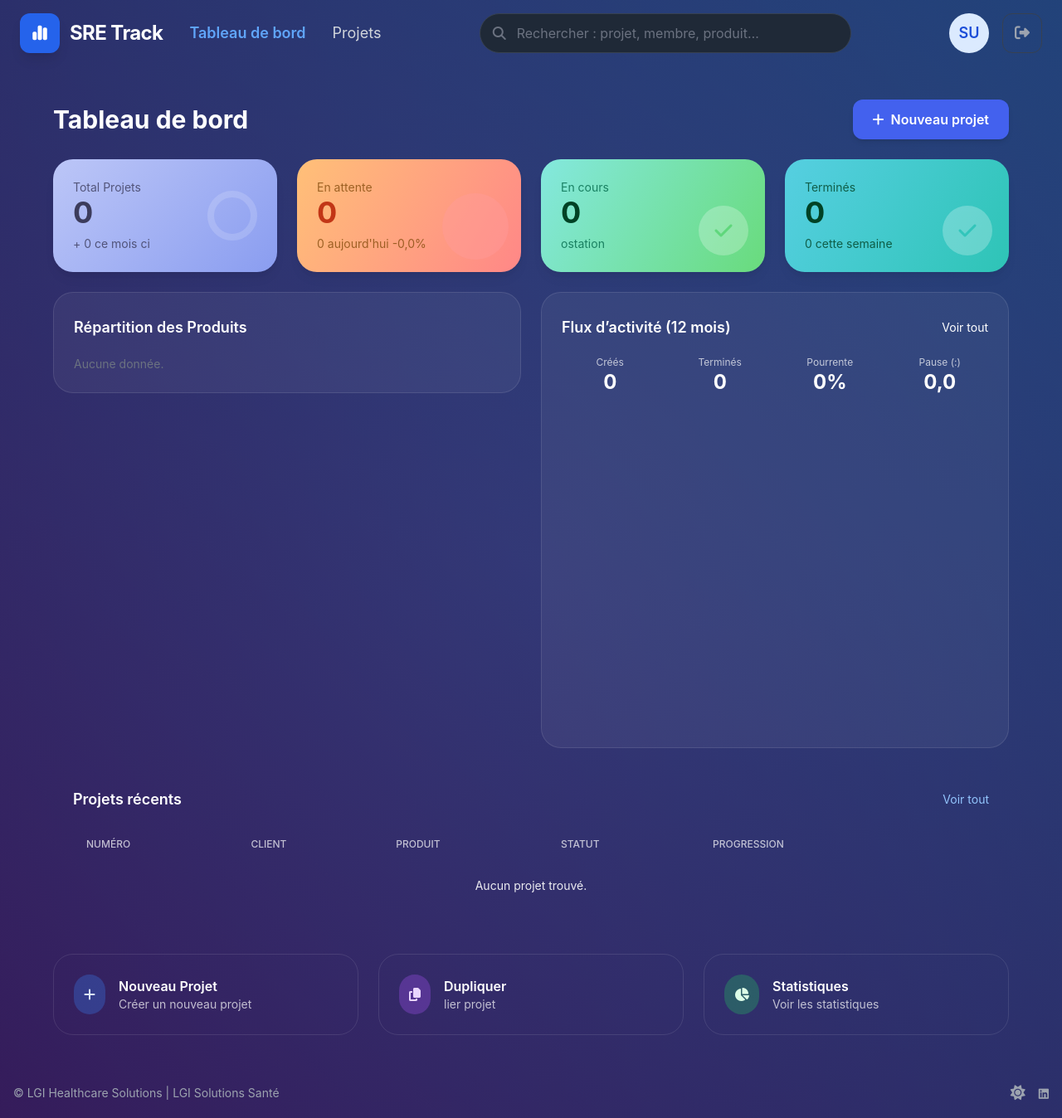
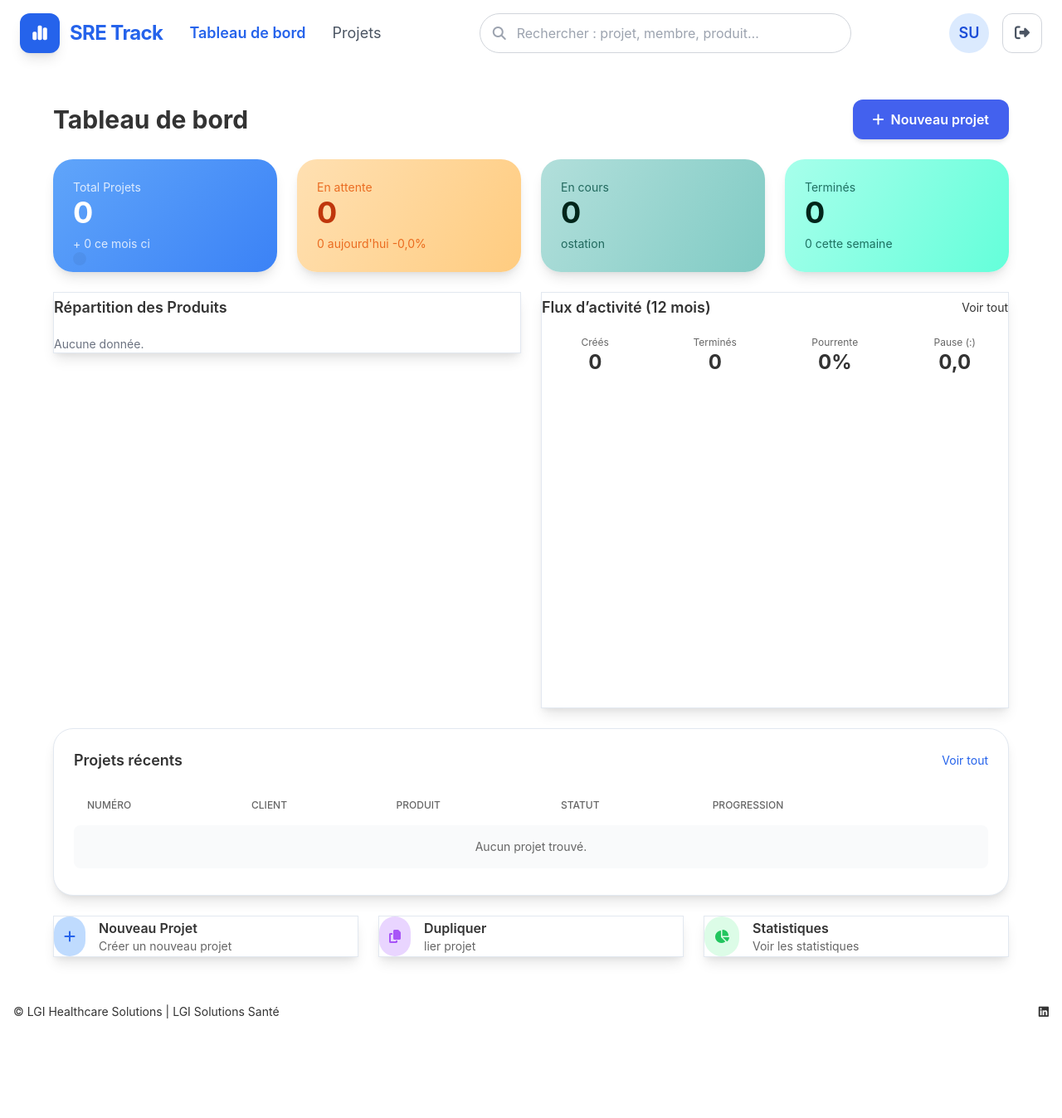
Before and after one commit to teamsre344-ai/Suivi-des-Travaux-Assistant-multi-tapes, a Django app: page / in a window 1280 px wide. Shown: the whole page at 83% size. After the commit the page ends 1228 px from the top, so only its background shows below. Run offline with Django 4.2, Linux system fonts and the light colour scheme; the visitor is signed in with stand-in values (Sample User, id 1); data comes from the database, SQL or seed files in the repository; data that the repository does not hold is empty; a map, chart or similar area stays blank; some libraries are stand-ins or nearby versions.

Commit message:
feat: Remove dark mode and set light mode as default theme
- Removed dark mode toggle button from footer
- Updated body class to use light-mode by default
- Replaced dark radial gradient background with light theme
- Updated all card backgrounds to white with proper shadows
- Changed text colors from white to dark for better contrast
- Updated header navigation colors (blue-600 for brand, gray-600 for links)
- Modified search bar styling for light theme
- Updated KPI cards with light mode color palette
- Fixed table, form, and input styling for light backgrounds
- Changed product items and badges to light theme colors

All UI elements now use the professional light mode design with blue accents.

🤖 Generated with [Claude Code](https://claude.com/claude-code)

Co-Authored-By: Claude <noreply@anthropic.com>

```diff
--- a/crm_app/static/css/dashboard.css
+++ b/crm_app/static/css/dashboard.css
@@ -18,38 +18,26 @@
 
 /* Custom styles for the new dashboard design */
 
-.radial-background {
-  background: radial-gradient(circle at 50% 50%, #1d283c, #111827);
-  color: #f9fafb; /* A light text color for contrast */
+body {
+  background: #f0f2f5; /* Light grey background */
+  color: #333; /* Darker text for contrast */
   position: relative;
 }
 
-.radial-background::before {
+body::before {
   content: '';
   position: absolute;
   top: 0;
   left: 0;
   width: 100%;
   height: 100%;
-  background: linear-gradient(45deg, rgba(107, 33, 168, 0.4), rgba(59, 130, 246, 0.4));
-  animation: gradient-animation 15s ease infinite;
+  background: linear-gradient(45deg, rgba(255, 255, 255, 0.8), rgba(200, 200, 200, 0.8));
+  animation: none; /* Disable gradient animation for light mode */
   z-index: -1;
 }
 
-@keyframes gradient-animation {
-  0% {
-    background-position: 0% 50%;
-  }
-  50% {
-    background-position: 100% 50%;
-  }
-  100% {
-    background-position: 0% 50%;
-  }
-}
-
 .tw-container {
-  background-color: transparent !important;
+  background-color: #ffffff !important;
 }
 
 body {
@@ -59,10 +47,10 @@ body {
 .kpi-card {
   border-radius: 1.5rem;
   padding: 1.5rem;
-  color: white;
+  color: #333;
   position: relative;
   overflow: hidden;
-  box-shadow: 0 10px 15px -3px rgba(0, 0, 0, 0.05), 0 4px 6px -2px rgba(0, 0, 0, 0.05);
+  box-shadow: 0 10px 15px -3px rgba(0, 0, 0, 0.1), 0 4px 6px -2px rgba(0, 0, 0, 0.05);
   transition: transform 0.2s ease, box-shadow 0.2s ease;
 }
 
@@ -80,122 +68,93 @@ body {
 }
 
 .kpi-card--total {
-  background-image: linear-gradient(135deg, #BCC6F7 0%, #8A9DF0 100%);
-  color: #3C3C5C;
+  background-image: linear-gradient(135deg, #60a5fa 0%, #3b82f6 100%); /* Blue gradient */
+  color: #ffffff; /* White text */
 }
 
 .kpi-card--total::after {
-    content: '';
-    position: absolute;
-    width: 60px;
-    height: 60px;
-    top: 50%;
-    right: 1.5rem;
-    transform: translateY(-50%);
-    border-radius: 50%;
-    border: 8px solid rgba(255, 255, 255, 0.3);
-    background-color: transparent;
+    border: 8px solid rgba(0, 0, 0, 0.1);
+}
+
+.kpi-card--pending {
+  background-image: linear-gradient(120deg, #ffe0b2 0%, #ffcc80 100%);
+  color: #e65100;
+}
+
+.kpi-card--pending .font-bold {
+  color: #bf360c;
+}
+
+.kpi-card--pending::after {
+    background: #ffecb3;
+    opacity: 0.6;
+}
+
+.kpi-card--in-progress {
+  background-image: linear-gradient(120deg, #b2dfdb 0%, #80cbc4 100%);
+  color: #004d40;
+}
+
+.kpi-card--in-progress .font-bold {
+  color: #00251a;
+}
+
+.kpi-card--in-progress::after {
+    background: rgba(0,0,0,0.1);
+    color: #00897b;
+}
+
+.kpi-card--completed {
+  background-image: linear-gradient(120deg, #a7ffeb 0%, #64ffda 100%);
+  color: #004d40;
+}
+
+.kpi-card--completed .font-bold {
+  color: #00251a;
+}
+
+.kpi-card--completed::after {
+    background: rgba(0,0,0,0.1);
+    color: #00bfa5;
 }
 
 
-.kpi-card--pending {
-  background-image: linear-gradient(120deg, #ffc078 0%, #ff8787 100%);
-  color: #854d0e;
+.product-distribution-card,
+.activity-card,
+.table-container,
+.quick-action-card,
+.card {
+  background-color: #ffffff;
+  box-shadow: 0 10px 15px -3px rgba(0, 0, 0, 0.1), 0 4px 6px -2px rgba(0, 0, 0, 0.05);
+  border: 1px solid #e2e8f0;
+  color: #333;
 }
 
-.kpi-card--pending .font-bold {
-  color: #c23616;
+.activity-card h3,
+.activity-card a,
+.table-container h3,
+.table-container a,
+.quick-action-card h4,
+.card__title,
+h1 {
+    color: #333 !important;
 }
 
-.kpi-card--pending::after {
-    width: 80px;
-    height: 80px;
-    right: 15px;
-    bottom: 15px;
-    background: #ff9b9b;
-    opacity: 0.4;
-}
-
-
-.kpi-card--in-progress {
-  background-image: linear-gradient(120deg, #84E8DE 0%, #69db7c 100%);
-  color: #00684A;
-}
-
-.kpi-card--in-progress .font-bold {
-  color: #004225;
-}
-
-.kpi-card--in-progress::after {
-    width: 60px;
-    height: 60px;
-    right: 20px;
-    bottom: 20px;
-    background: rgba(255,255,255,0.5);
-    display: flex;
-    align-items: center;
-    justify-content: center;
-    content: '\f00c'; /* Font Awesome check icon */
-    font-family: 'Font Awesome 6 Free';
-    font-weight: 900;
-    font-size: 24px;
-    color: #51cf66;
-}
-
-.kpi-card--completed {
-  background-image: linear-gradient(120deg, #56cfe1 0%, #2ec4b6 100%);
-  color: #004225;
-}
-
-.kpi-card--completed .font-bold {
-  color: #004225;
-}
-
-.kpi-card--completed::after {
-    width: 60px;
-    height: 60px;
-    right: 20px;
-    bottom: 20px;
-    background: rgba(255,255,255,0.5);
-    display: flex;
-    align-items: center;
-    justify-content: center;
-    content: '\f00c'; /* Font Awesome check icon */
-    font-family: 'Font Awesome 6 Free';
-    font-weight: 900;
-    font-size: 24px;
-    color: #2ec4b6;
-}
-
-
-.product-distribution-card {
-  background-color: transparent;
-  border-radius: 1.5rem;
-  padding: 1.5rem;
-  box-shadow: none;
-}
-
-.activity-card {
-    background-color: transparent;
-    box-shadow: none;
-    color: white;
-    padding: 1.5rem; /* Added consistent padding */
-}
-
-.activity-card h3, .activity-card a {
-    color: white;
-}
-
-.activity-card .text-gray-500 {
-    color: rgba(255, 255, 255, 0.7);
+.activity-card .text-gray-500,
+.quick-action-card p,
+.table-container th,
+.table-container tbody tr td,
+footer .text-gray-500 {
+    color: #666 !important;
 }
 
 .activity-card .text-gray-800 {
-    color: white;
+    color: #333 !important;
 }
 
-#worktypeDonutLegend .text-gray-600, #worktypeDonutLegend .text-gray-800 {
-    color: white;
+#worktypeDonutLegend .text-gray-600,
+#worktypeDonutLegend .text-gray-800 {
+    color: #333 !important;
 }
 
 .card-title-container {
@@ -220,30 +179,12 @@ body {
   /* This container is now just for structure */
 }
 
-.quick-action-card {
-  background-color: transparent;
-  border: 1px solid rgba(255, 255, 255, 0.1);
-  border-radius: 1.5rem;
-  padding: 1.5rem;
-  box-shadow: none;
-  transition: all 0.2s ease-in-out;
-  color: white;
-}
-
-.quick-action-card h4 {
-    color: white;
-}
-
-.quick-action-card p {
-    color: rgba(255, 255, 255, 0.7);
-}
-
-.quick-action-card .bg-blue-200 { background-color: rgba(59, 130, 246, 0.3) !important; }
-.quick-action-card .text-blue-600 { color: #dbeafe !important; }
-.quick-action-card .bg-purple-200 { background-color: rgba(168, 85, 247, 0.3) !important; }
-.quick-action-card .text-purple-600 { color: #e9d5ff !important; }
-.quick-action-card .bg-green-200 { background-color: rgba(34, 197, 94, 0.3) !important; }
-.quick-action-card .text-green-600 { color: #dcfce7 !important; }
+.quick-action-card .bg-blue-200 { background-color: #bfdbfe !important; }
+.quick-action-card .text-blue-600 { color: #2563eb !important; }
+.quick-action-card .bg-purple-200 { background-color: #e9d5ff !important; }
+.quick-action-card .text-purple-600 { color: #a855f7 !important; }
+.quick-action-card .bg-green-200 { background-color: #dcfce7 !important; }
+.quick-action-card .text-green-600 { color: #22c55e !important; }
 
 .quick-action-card:hover {
   transform: translateY(-5px);
@@ -251,10 +192,8 @@ body {
 }
 
 .table-container {
-  background: transparent;
   border-radius: 1.5rem;
   padding: 1.5rem;
-  box-shadow: none;
 }
 
 .btn-primary {
@@ -297,20 +236,16 @@ body {
 
 
 .product-item {
-    background-image: linear-gradient(135deg, #8968d8 0%, #a779e9 100%);
-    border: none;
-    transition: all 0.2s ease-in-out;
-    color: white;
+    background-image: linear-gradient(135deg, #60a5fa 0%, #3b82f6 100%); /* Blue gradient */
+    color: #ffffff; /* White text */
 }
 
 .product-item:hover {
-    transform: translateY(-3px);
-    box-shadow: 0 4px 12px rgba(0, 0, 0, 0.1);
-    background-image: linear-gradient(135deg, #9373e2 0%, #b28af0 100%);
+    background-image: linear-gradient(135deg, #3b82f6 0%, #60a5fa 100%); /* Darker blue on hover */
 }
 
 .product-item span {
-    color: white !important;
+    color: #ffffff !important; /* White text */
 }
 
 /* Recent Projects Table Customization */
@@ -319,45 +254,25 @@ body {
     border-spacing: 0 0.5rem; /* Vertical spacing between rows */
 }
 
-.table-container h3, .table-container a {
-  color: white;
+.table-container tbody tr {
+    background-color: #f9fafb !important;
 }
 
-.table-container th {
-    color: rgba(255, 255, 255, 0.7); /* Lighter color for headers */
-    font-weight: 500;
-    text-transform: uppercase;
-    font-size: 0.75rem;
-}
-
-.table-container tbody tr td {
-    color: rgba(255, 255, 255, 0.9);
+.table-container tbody tr:hover {
+    background-color: #f0f2f5 !important;
 }
 
 .table-container .text-blue-600 {
-    color: #93c5fd !important; /* A light blue that works on dark backgrounds */
+    color: #2563eb !important;
 }
 
 .table-container .bg-blue-100 {
-    background-color: rgba(59, 130, 246, 0.3) !important;
-    color: #dbeafe !important;
+    background-color: #dbeafe !important;
+    color: #2563eb !important;
 }
 
 .table-container .bg-gray-200 {
-    background-color: rgba(255, 255, 255, 0.1) !important;
-}
-
-.table-container tbody tr {
-    background-color: transparent !important;
-    border-radius: 0.5rem; /* Rounded corners for rows */
-}
-
-.table-container tbody tr:hover {
-    background-color: rgba(249, 250, 251, 0.5); /* Corresponds to hover:bg-gray-50 with opacity */
-}
-
-.table-container tbody tr:hover {
-    background-color: rgba(249, 250, 251, 0.5); /* Corresponds to hover:bg-gray-50 with opacity */
+    background-color: #e2e8f0 !important;
 }
 
 .table-container tbody tr td {
@@ -384,6 +299,22 @@ body {
 
 header .tw-container, footer .tw-container {
     max-width: 100%;
+    background: #ffffff !important;
+    color: #333;
+}
+
+header .text-gray-800,
+header .text-gray-700,
+header .text-gray-500 {
+    color: #333 !important;
+}
+
+header .bg-gray-50 {
+    background-color: #f9fafb !important;
+}
+
+header .border-gray-200 {
+    border-color: #e2e8f0 !important;
 }
 
 /* Coordination Form Styles */
@@ -573,116 +504,104 @@ header .tw-container, footer .tw-container {
 }
 
 .content-card .text-blue-600 {
-    color: #dbeafe; /* A light blue color */
+    color: #2563eb !important;
 }
 
 /* Project list filter form inputs */
-form.content-card input[type="text"],
-form.content-card input[type="date"],
-form.content-card select {
-    background-color: transparent;
-    border-color: rgba(255, 255, 255, 0.2);
-    color: white;
+.content-card input[type="text"],
+.content-card input[type="date"],
+.content-card select {
+    background-color: #ffffff;
+    border-color: #e2e8f0;
+    color: #333;
 }
 
-form.content-card input::placeholder {
-    color: rgba(255, 255, 255, 0.5);
+.content-card input::placeholder {
+    color: #666;
 }
 
-form.content-card label {
-    color: rgba(255, 255, 255, 0.8);
+.content-card label {
+    color: #333;
 }
 
-form.content-card select option {
-    background: #1d283c;
-    color: white;
+.content-card select option {
+    background: #ffffff;
+    color: #333;
 }
 
 /* Project form styling */
 .form-section {
-    background: transparent !important;
-    border: none !important;
-    box-shadow: none !important;
+    background-color: #ffffff !important;
+    border: 1px solid #e2e8f0 !important;
+    box-shadow: 0 6px 18px rgba(0, 0, 0, 0.08), 0 2px 6px rgba(0, 0, 0, 0.06) !important;
 }
 
 .form-section label {
-    color: rgba(255, 255, 255, 0.8) !important;
+    color: #333 !important;
 }
 
 .form-section input,
 .form-section select,
 .form-section textarea {
-    background-color: rgba(0, 0, 0, 0.2) !important;
-    border-color: rgba(255, 255, 255, 0.2) !important;
-    color: white !important;
+    background-color: #f9fafb !important;
+    border-color: #e2e8f0 !important;
+    color: #333 !important;
 }
 
 .form-section input::placeholder,
 .form-section textarea::placeholder {
-    color: rgba(255, 255, 255, 0.5) !important;
+    color: #666 !important;
 }
 
 .form-section .bg-blue-50 {
-    background-color: rgba(59, 130, 246, 0.1) !important;
-    border-color: rgba(59, 130, 246, 0.3) !important;
+    background-color: #e0e7ff !important;
+    border-color: #93c5fd !important;
 }
 
 .form-section .text-blue-800 {
-    color: #93c5fd !important;
+    color: #2563eb !important;
 }
 
 .form-section .bg-gradient-to-br {
     background-image: none !important;
-    background-color: rgba(34, 197, 94, 0.1) !important;
-    border-color: rgba(34, 197, 94, 0.3) !important;
+    background-color: #dcfce7 !important;
+    border-color: #86efac !important;
 }
 
 .form-section .text-green-800 {
-    color: #86efac !important;
+    color: #22c55e !important;
 }
 
 .menu-item {
-    color: rgba(255, 255, 255, 0.6) !important;
+    color: #666 !important;
 }
 
 .menu-item.active {
-    color: white !important;
-    border-bottom-color: white !important;
-}
-
-h1 {
-    color: white !important;
+    color: #333 !important;
+    border-bottom-color: #333 !important;
 }
 
 .card {
-  background: rgba(255, 255, 255, 0.05);
-  border: 1px solid rgba(255, 255, 255, 0.1);
-  border-radius: 1.5rem;
-  overflow: hidden;
-  transition: all 0.3s ease;
-  color: white;
+  background: #ffffff;
+  border: 1px solid #e2e8f0;
+  box-shadow: 0 10px 15px -3px rgba(0, 0, 0, 0.1), 0 4px 6px -2px rgba(0, 0, 0, 0.05);
+  color: #333;
 }
 
 .card:hover {
-  transform: translateY(-5px);
-  box-shadow: 0 12px 20px rgba(0, 0, 0, 0.15);
+  box-shadow: 0 20px 25px -5px rgba(0, 0, 0, 0.15), 0 10px 10px -5px rgba(0, 0, 0, 0.06);
 }
 
 .card__title {
-  font-weight: 600;
-  font-size: 18px;
-  line-height: 24px;
-  margin: 0 0 16px;
-  color: white;
-  display: flex;
-  align-items: center;
-  gap: 8px;
+  color: #333;
+}
+
+header a .text-2xl.font-bold.tracking-tight.text-white {
+  color: #2563eb !important; /* Tailwind's blue-600 */
 }
 
 .phase-card {
-  background: rgba(0, 0, 0, 0.2);
-  padding: 1rem;
-  border-radius: 1rem;
+  background: #f0f2f5;
 }
 
 .btn {
--- a/crm_app/templates/base.html
+++ b/crm_app/templates/base.html
@@ -40,7 +40,7 @@
   </style>
 </head>
 
-<body class="radial-background flex flex-col min-h-screen">
+<body class="light-mode flex flex-col min-h-screen">
   <!-- HEADER / NAV -->
   <header class="sticky top-0 z-40">
     <div class="tw-container px-6">
@@ -53,25 +53,25 @@
             <span class="inline-flex h-12 w-12 items-center justify-center rounded-xl bg-blue-600 text-white shadow-lg">
               <i class="fa-solid fa-chart-simple text-xl"></i>
             </span>
-            <span class="text-2xl font-bold tracking-tight text-white">SRE Track</span>
+            <span class="text-2xl font-bold tracking-tight text-blue-600">SRE Track</span>
           </a>
 
           <!-- Nav -->
           {% with url_name=request.resolver_match.url_name %}
           <nav class="hidden md:flex items-center gap-8 text-lg">
             <a href="{% url 'home' %}"
-               class="transition hover:text-blue-400 {% if url_name == 'home' %}text-blue-400 font-semibold{% else %}text-gray-300{% endif %}">
+               class="transition hover:text-blue-600 {% if url_name == 'home' %}text-blue-600 font-semibold{% else %}text-gray-600{% endif %}">
               Tableau de bord
             </a>
 
             <a href="{% url 'project_list' %}"
-               class="transition hover:text-blue-400 {% if url_name == 'project_list' %}text-blue-400 font-semibold{% else %}text-gray-300{% endif %}">
+               class="transition hover:text-blue-600 {% if url_name == 'project_list' %}text-blue-600 font-semibold{% else %}text-gray-600{% endif %}">
               Projets
             </a>
 
             {% if technician and technician.is_manager %}
             <a href="{% url 'team_dashboard' %}"
-               class="transition hover:text-blue-400 {% if url_name == 'team_dashboard' %}text-blue-400 font-semibold{% else %}text-gray-300{% endif %}">
+               class="transition hover:text-blue-600 {% if url_name == 'team_dashboard' %}text-blue-600 font-semibold{% else %}text-gray-600{% endif %}">
               Équipe
             </a>
             {% endif %}
@@ -83,13 +83,13 @@
         <div class="flex-grow flex items-center justify-center px-8">
             <form action="{% url 'search' %}" method="get" class="w-full max-w-md">
                 <div class="relative flex items-center">
-                    <i class="fa-solid fa-magnifying-glass absolute left-4 text-gray-500"></i>
+                    <i class="fa-solid fa-magnifying-glass absolute left-4 text-gray-400"></i>
                     <input
                         type="text"
                         name="q"
                         value="{{ request.GET.q|default_if_none:'' }}"
                         placeholder="Rechercher : projet, membre, produit…"
-                        class="w-full h-12 pl-11 pr-4 rounded-full border border-gray-700 bg-gray-800 text-white placeholder-gray-500 hover:bg-gray-700 focus:bg-gray-700 focus:border-blue-500 focus:ring-4 focus:ring-blue-500/20 outline-none transition"
+                        class="w-full h-12 pl-11 pr-4 rounded-full border border-gray-300 bg-white text-gray-900 placeholder-gray-400 hover:border-gray-400 focus:border-blue-500 focus:ring-4 focus:ring-blue-500/20 outline-none transition"
                         autocomplete="off" />
                 </div>
             </form>
@@ -116,7 +116,7 @@
 
           <!-- Logout -->
           <a href="{% url 'logout' %}"
-             class="inline-flex h-12 w-12 items-center justify-center rounded-xl border border-gray-700 text-gray-400 hover:text-white hover:bg-gray-700 transition"
+             class="inline-flex h-12 w-12 items-center justify-center rounded-xl border border-gray-300 text-gray-600 hover:text-gray-900 hover:bg-gray-100 transition"
              title="Se déconnecter" aria-label="Se déconnecter">
             <i class="fa-solid fa-right-from-bracket text-lg"></i>
           </a>
@@ -153,49 +153,11 @@
     <div class="tw-container px-4 py-4 text-sm text-gray-400 flex items-center justify-between">
       <span>&copy; {{ now|date:"Y" }}LGI Healthcare Solutions | LGI Solutions Santé </span>
       <div class="space-x-3">
-        <button id="theme-toggle" class="hover:text-blue-400 focus:outline-none">
-          <i class="fa-solid fa-sun text-lg" id="theme-icon"></i>
-        </button>
         <a class="hover:text-blue-400" href="https://www.linkedin.com/company/lgisolutions/about/"><i class="fa-brands fa-linkedin"></i></a>
       </div>
     </div>
   </footer>
 
   <script src="{% static 'js/main.js' %}"></script>
-  <script>
-    const themeToggle = document.getElementById('theme-toggle');
-    const themeIcon = document.getElementById('theme-icon');
-    const body = document.body;
-
-    // Check for saved theme preference
-    const savedTheme = localStorage.getItem('theme');
-    if (savedTheme) {
-      body.classList.add(savedTheme);
-      if (savedTheme === 'light-mode') {
-        themeIcon.classList.remove('fa-sun');
-        themeIcon.classList.add('fa-moon');
-      }
-    } else {
-      // Default to dark mode if no preference is saved
-      body.classList.add('dark-mode');
-      localStorage.setItem('theme', 'dark-mode');
-    }
-
-    themeToggle.addEventListener('click', () => {
-      if (body.classList.contains('light-mode')) {
-        body.classList.remove('light-mode');
-        body.classList.add('dark-mode');
-        themeIcon.classList.remove('fa-moon');
-        themeIcon.classList.add('fa-sun');
-        localStorage.setItem('theme', 'dark-mode');
-      } else {
-        body.classList.remove('dark-mode');
-        body.classList.add('light-mode');
-        themeIcon.classList.remove('fa-sun');
-        themeIcon.classList.add('fa-moon');
-        localStorage.setItem('theme', 'light-mode');
-      }
-    });
-  </script>
 </body>
 </html>
```
